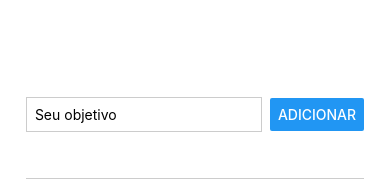
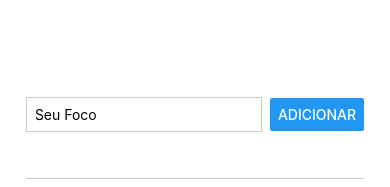
Before and after one commit to pfanio/ReactNative, a React Native app: screen / in a window 390 px wide. Shown: the top 187 px of the page. Built offline with nearby package versions, Linux system fonts and the light colour scheme.

Commit message:
Update placeholder text in TextInput component

```diff
--- a/App.js
+++ b/App.js
@@ -20,7 +20,7 @@ export default function App() {
         <TextInput style={styles.input}
           onChangeText={setItem}
           value={item}
-          placeholder='Seu objetivo'
+          placeholder='Seu Foco'
         >
         </TextInput>
         <Button title='Adicionar' onPress={addToList} />
```
